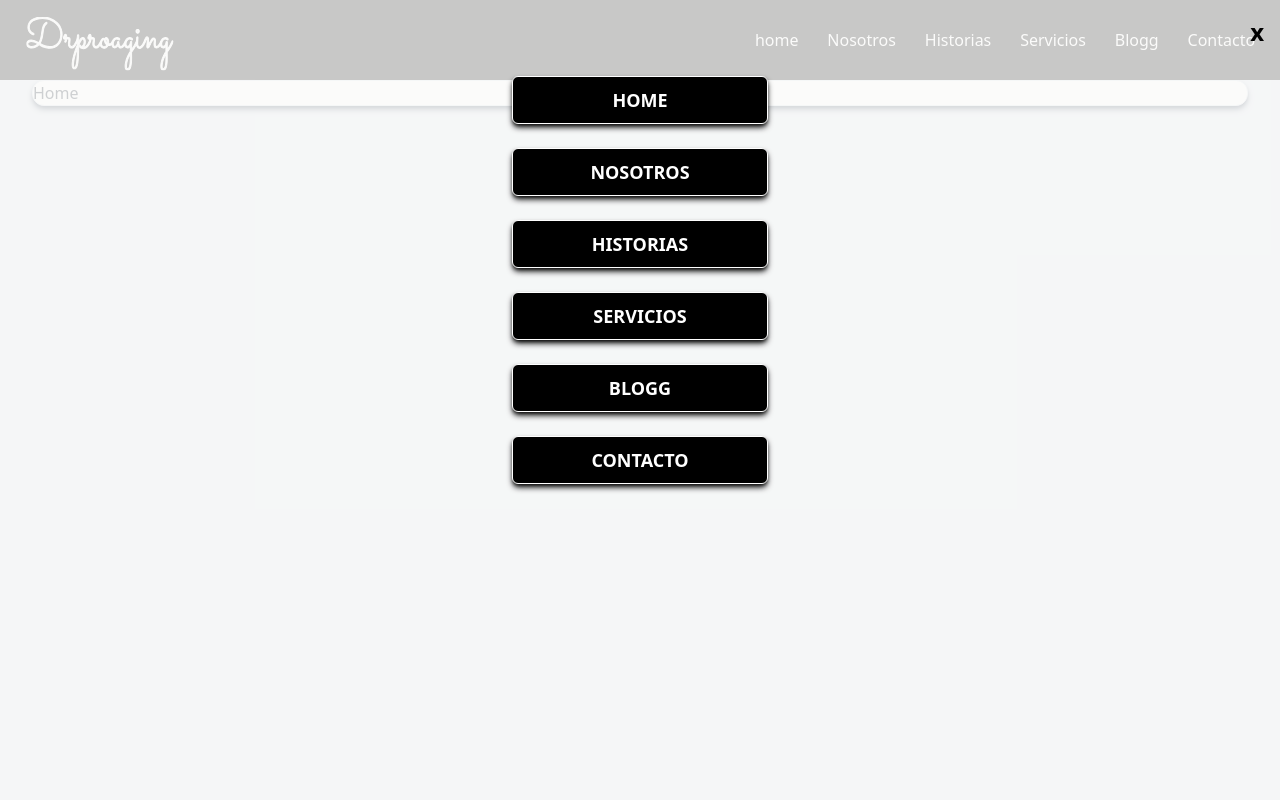
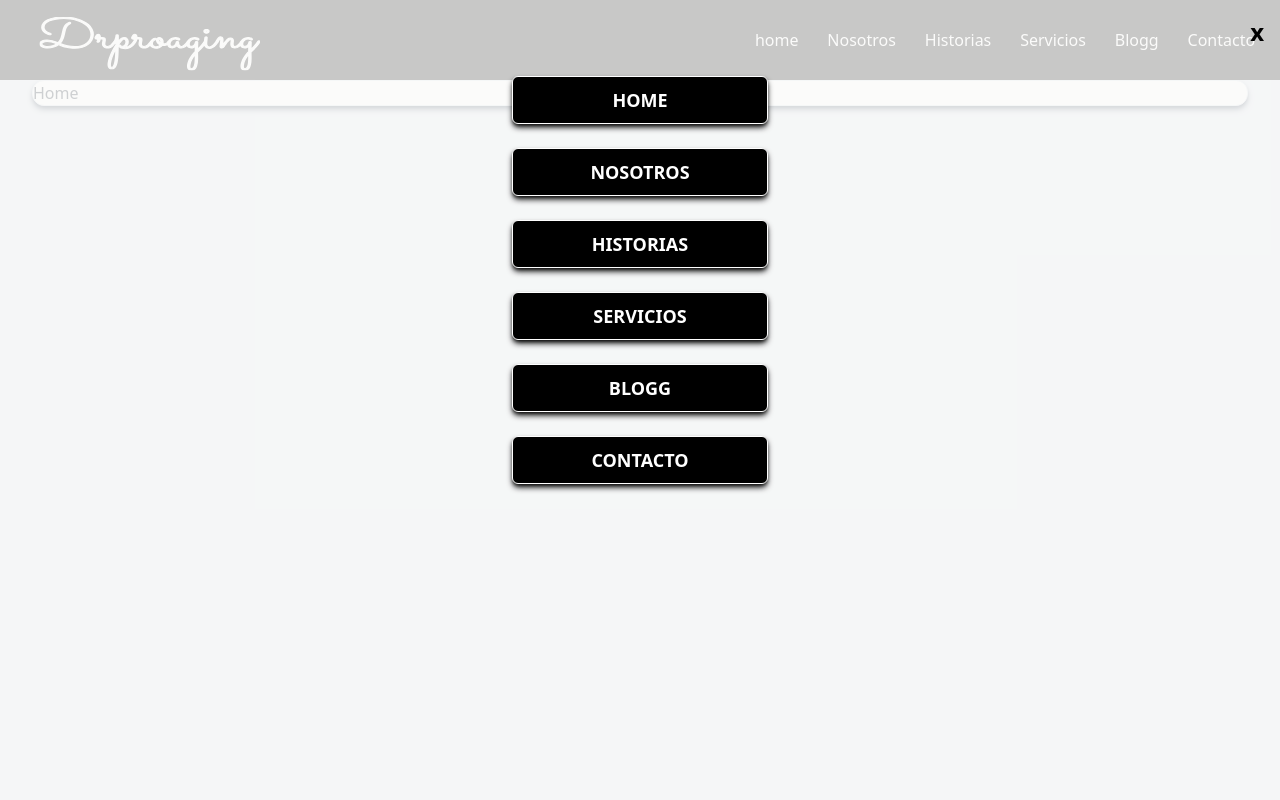
Before and after one commit to arcav/drproaging, a Next.js app: page / in a window 1280 px wide. Shown: the top 800 px of the page. Built offline with nearby package versions, Linux system fonts and the light colour scheme.

Commit message:
fix:styles and size fixes

```diff
--- a/components/Logo/index.jsx
+++ b/components/Logo/index.jsx
@@ -5,7 +5,7 @@ import White from "../../public/WhiteLogo.svg";
 export const Logo = () => {
   return (
     <>
-      <Image src={White} alt="logo" width={200} height={100} />
+      <Image src={White} alt="logo" width={300} height={300}/>
     </>
   );
 };
```
